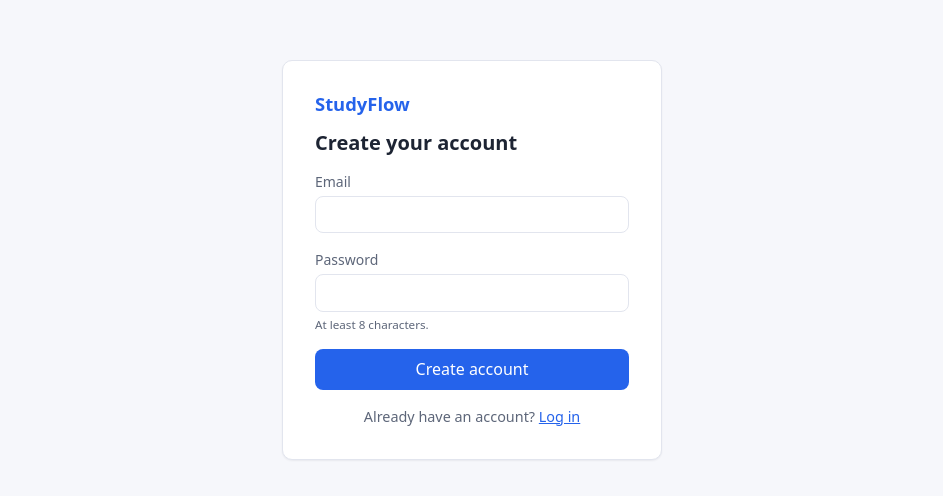
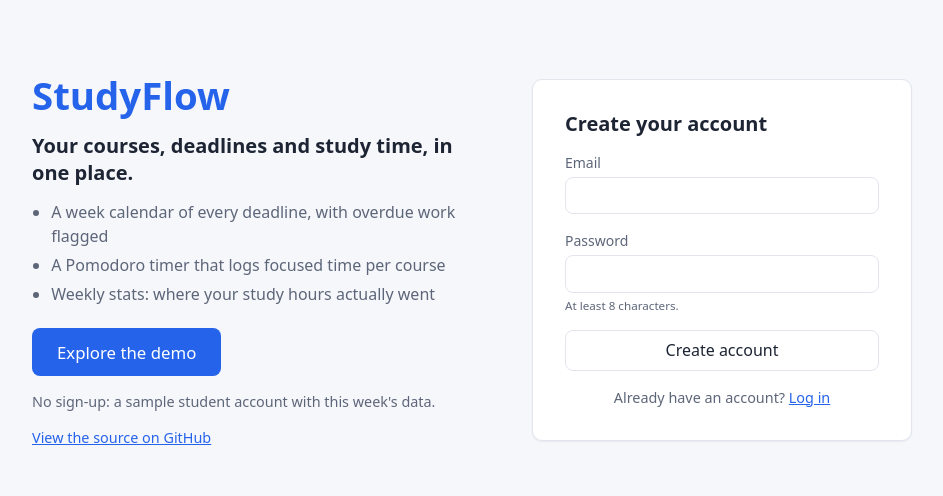
Before and after one commit to haydenho08/studyflow, a React (Vite) app in the folder frontend/: page /register in a window 1280 px wide. Shown: the part 140-636 px from the top of the page, without its empty margins (168-1111 px from the left). Built offline with nearby package versions, Linux system fonts and the light colour scheme; no server answers.

Commit message:
Login page: pitch, Explore the demo button, and source link

```diff
--- a/frontend/src/api/endpoints.ts
+++ b/frontend/src/api/endpoints.ts
@@ -22,6 +22,8 @@
   login: (email: string, password: string) =>
     api<Token>("/api/auth/login", { method: "POST", form: { username: email, password } }),
   me: () => api<User>("/api/auth/me"),
+  // One-click demo; `tz` makes the demo's "this week" the visitor's week.
+  demo: (tz: string) => api<Token>("/api/auth/demo", { method: "POST", json: { tz } }),
 };
 
 export const coursesApi = {
--- a/frontend/src/auth/AuthContext.tsx
+++ b/frontend/src/auth/AuthContext.tsx
@@ -13,6 +13,7 @@
 import { queryKeys } from "../api/queries";
 import type { User } from "../api/types";
 import { IDLE, saveTimer } from "../lib/pomodoro";
+import { browserTimeZone } from "../lib/week";
 import { getToken, setToken, subscribe } from "./token";
 
 interface AuthState {
@@ -21,6 +22,8 @@
   /** True while we have a token but haven't loaded /me yet. */
   isLoading: boolean;
   login: (email: string, password: string) => Promise<void>;
+  /** Log in as the shared demo account (the server refreshes its data if it's stale). */
+  loginDemo: () => Promise<void>;
   register: (email: string, password: string) => Promise<void>;
   logout: () => void;
 }
@@ -56,6 +59,12 @@
     [queryClient],
   );
 
+  const loginDemo = useCallback(async () => {
+    const { access_token } = await authApi.demo(browserTimeZone());
+    queryClient.clear();
+    setToken(access_token);
+  }, [queryClient]);
+
   const register = useCallback(
     async (email: string, password: string) => {
       await authApi.register(email, password);
@@ -76,10 +85,11 @@
       isAuthenticated: token !== null,
       isLoading: token !== null && me.isPending,
       login,
+      loginDemo,
       register,
       logout,
     }),
-    [me.data, me.isPending, token, login, register, logout],
+    [me.data, me.isPending, token, login, loginDemo, register, logout],
   );
 
   return <AuthContext.Provider value={value}>{children}</AuthContext.Provider>;
--- a/frontend/src/pages/AuthPage.tsx
+++ b/frontend/src/pages/AuthPage.tsx
@@ -1,10 +1,69 @@
 import { useState, type FormEvent } from "react";
 import { Link, Navigate, useLocation } from "react-router";
 
+import { ApiError } from "../api/client";
 import { ErrorMessage } from "../components/ErrorMessage";
 import { useAuth } from "../auth/AuthContext";
 
 const MAX_PASSWORD_BYTES = 72; // bcrypt's limit, enforced by the API too
+const SOURCE_URL = "https://github.com/haydenho08/studyflow";
+
+/** What a first-time visitor (often a recruiter) sees: what this is, and a way in without sign-up. */
+function Pitch() {
+  const { loginDemo } = useAuth();
+  const [pending, setPending] = useState(false);
+  const [error, setError] = useState<string | null>(null);
+
+  async function startDemo() {
+    setError(null);
+    setPending(true);
+    try {
+      await loginDemo(); // on success the token is set and AuthPage redirects
+    } catch (err) {
+      setError(
+        err instanceof ApiError && err.status === 404
+          ? "The demo isn't switched on for this server."
+          : "Couldn't start the demo. The server may still be waking up: try again in a few seconds.",
+      );
+      setPending(false);
+    }
+  }
+
+  return (
+    <section className="pitch" aria-labelledby="pitch-title">
+      <h1 id="pitch-title" className="brand">
+        StudyFlow
+      </h1>
+      <p className="pitch-tagline">Your courses, deadlines and study time, in one place.</p>
+      <ul className="pitch-features">
+        <li>A week calendar of every deadline, with overdue work flagged</li>
+        <li>A Pomodoro timer that logs focused time per course</li>
+        <li>Weekly stats: where your study hours actually went</li>
+      </ul>
+      <button
+        type="button"
+        className="btn btn-primary btn-large"
+        onClick={startDemo}
+        disabled={pending}
+      >
+        {pending ? "Opening the demo…" : "Explore the demo"}
+      </button>
+      <p className="muted pitch-note">
+        No sign-up: a sample student account with this week's data.
+      </p>
+      {error && (
+        <p className="error" role="alert">
+          {error}
+        </p>
+      )}
+      <p className="pitch-source">
+        <a href={SOURCE_URL} target="_blank" rel="noreferrer">
+          View the source on GitHub
+        </a>
+      </p>
+    </section>
+  );
+}
 
 /** Login and register are the same form with a different submit action. */
 export function AuthPage({ mode }: { mode: "login" | "register" }) {
@@ -45,8 +104,10 @@
 
   return (
     <div className="auth-page">
+      <div className="auth-layout">
+        <Pitch />
+
         <form className="card auth-card" onSubmit={handleSubmit}>
-        <h1 className="brand">StudyFlow</h1>
           <h2>{isRegister ? "Create your account" : "Log in"}</h2>
 
           <label className="field">
@@ -79,7 +140,7 @@
           )}
           <ErrorMessage error={error} />
 
-        <button type="submit" className="btn btn-primary" disabled={submitting}>
+          <button type="submit" className="btn btn-ghost" disabled={submitting}>
             {submitting ? "Please wait…" : isRegister ? "Create account" : "Log in"}
           </button>
 
@@ -96,5 +157,6 @@
           </p>
         </form>
       </div>
+    </div>
   );
 }
--- a/frontend/src/styles.css
+++ b/frontend/src/styles.css
@@ -295,8 +295,59 @@
   padding: 1rem;
 }
 
+/* Pitch + demo button beside the form on wide screens; stacked (pitch first) on phones. */
+.auth-layout {
+  width: min(100%, 880px);
+  display: grid;
+  grid-template-columns: 1fr 380px;
+  gap: 3rem;
+  align-items: center;
+}
+
+@media (max-width: 760px) {
+  .auth-layout {
+    grid-template-columns: 1fr;
+    gap: 1.5rem;
+    max-width: 420px;
+  }
+}
+
+.pitch {
+  display: flex;
+  flex-direction: column;
+  align-items: flex-start;
+  gap: 0.9rem;
+}
+
+.pitch .brand {
+  font-size: 2.4rem;
+  margin: 0;
+}
+
+.pitch-tagline {
+  margin: 0;
+  font-size: 1.25rem;
+  font-weight: 600;
+  line-height: 1.35;
+}
+
+.pitch-features {
+  margin: 0 0 0.5rem;
+  padding-left: 1.2rem;
+  color: var(--muted);
+  display: flex;
+  flex-direction: column;
+  gap: 0.3rem;
+}
+
+.pitch-note,
+.pitch-source {
+  margin: 0;
+  font-size: 0.9rem;
+}
+
 .auth-card {
-  width: min(100%, 380px);
+  width: 100%;
   display: flex;
   flex-direction: column;
   gap: 1rem;
```
Also changed, not shown: frontend/openapi.json (+62 -0 lines), frontend/src/api/schema.ts (+61 -0 lines). Lines whose indentation alone changed are shown as unchanged.
